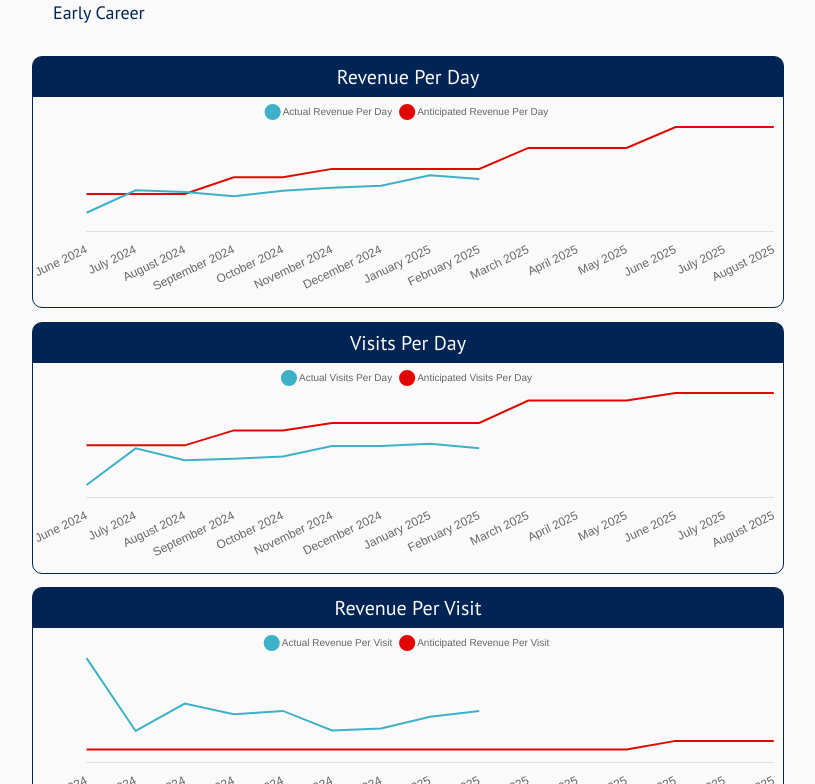
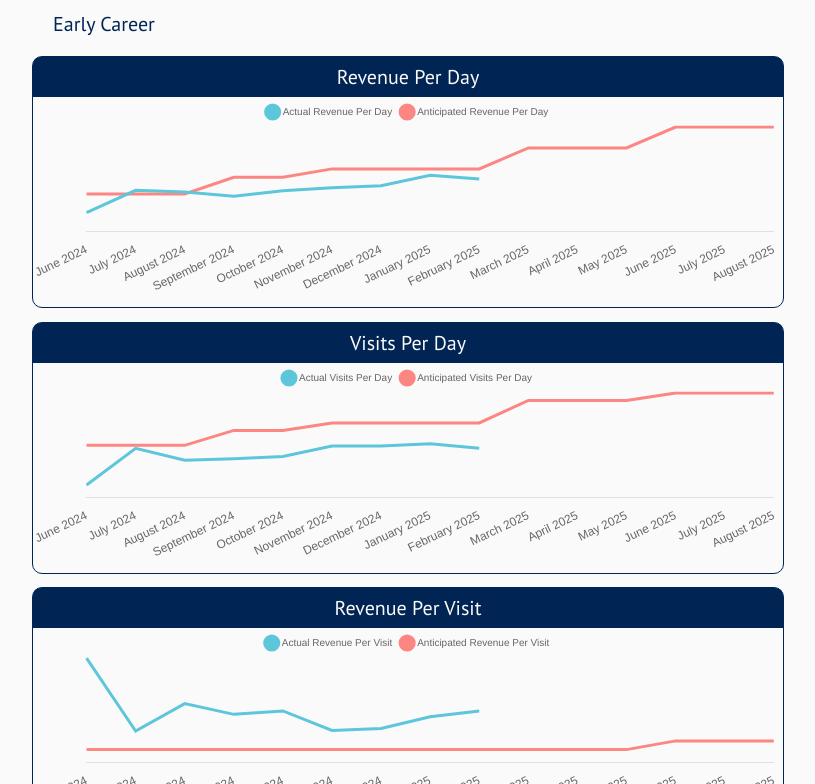
Before and after one commit to AVG-DataAndAnalytics/newHireRamp, a website: page index.html in a window 1280 px wide. Shown: the part 149-933 px from the top of the page, without its empty margins (240-1055 px from the left). Drawn offline with nearby package versions, Linux system fonts and the light colour scheme.

Commit message:
Updated styles to better match current PDF.

```diff
--- a/dvmTransparency.js
+++ b/dvmTransparency.js
@@ -97,17 +97,17 @@ function createGraph1(data, type) {
             datasets: [{
                 label: 'Actual Revenue Per Day',
                 data: data.map(row => row.revenueperday),
-                borderColor: 'rgb(62,177,200)',
-                backgroundColor: 'rgb(62,177,200)',
-                borderWidth: 2,
+                borderColor: 'rgb(93, 198, 219)',
+                backgroundColor: 'rgb(93, 198, 219)',
+                borderWidth: 3,
                 pointStyle: true,
                 pointRadius: 0
             }, {
                 label: 'Anticipated Revenue Per Day',
                 data: data.map(row => row.est_rpd),
-                borderColor: 'rgb(225,6,0)',
-                backgroundColor: 'rgb(225,6,0)',
-                borderWidth: 2,
+                borderColor: 'rgb(252, 134, 130)',
+                backgroundColor: 'rgb(252, 134, 130)',
+                borderWidth: 3,
                 pointStyle: true,
                 pointRadius: 0
             }]
@@ -168,17 +168,17 @@ function createGraph2(data, type) {
             datasets: [{
                 label: 'Actual Visits Per Day',
                 data: data.map(row => row.visitsperday),
-                borderColor: 'rgb(62,177,200)',
-                backgroundColor: 'rgb(62,177,200)',
-                borderWidth: 2,
+                borderColor: 'rgb(93, 198, 219)',
+                backgroundColor: 'rgb(93, 198, 219)',
+                borderWidth: 3,
                 pointStyle: true,
                 pointRadius: 0
             }, {
                 label: 'Anticipated Visits Per Day',
                 data: data.map(row => row.est_vpd),
-                borderColor: 'rgb(225,6,0)',
-                backgroundColor: 'rgb(225,6,0)',
-                borderWidth: 2,
+                borderColor: 'rgb(252, 134, 130)',
+                backgroundColor: 'rgb(252, 134, 130)',
+                borderWidth: 3,
                 pointStyle: true,
                 pointRadius: 0
             }]
@@ -238,17 +238,17 @@ function createGraph3(data, type) {
             datasets: [{
                 label: 'Actual Revenue Per Visit',
                 data: data.map(row => row.revenuepervisit),
-                borderColor: 'rgb(62,177,200)',
-                backgroundColor: 'rgb(62,177,200)',
-                borderWidth: 2,
+                borderColor: 'rgb(93, 198, 219)',
+                backgroundColor: 'rgb(93, 198, 219)',
+                borderWidth: 3,
                 pointStyle: true,
                 pointRadius: 0
             }, {
                 label: 'Anticipated Revenue Per Visit',
                 data: data.map(row => row.est_rpv),
-                borderColor: 'rgb(225,6,0)',
-                backgroundColor: 'rgb(225,6,0)',
-                borderWidth: 2,
+                borderColor: 'rgb(252, 134, 130)',
+                backgroundColor: 'rgb(252, 134, 130)',
+                borderWidth: 3,
                 pointStyle: true,
                 pointRadius: 0
             }]
--- a/style.css
+++ b/style.css
@@ -109,6 +109,7 @@ body {
   color: #fafafa;
   padding: 7px;
   font-family: 'PT Sans', sans-serif;
+  font-weight: light;
   font-size: 20px;
   text-align: center;
   border-top-left-radius: 7px;
@@ -180,7 +181,6 @@ Early Career */
 
 
 .dvm .docName {
-  font-size: 0;
   line-height: 1.2;
   margin: 0;
   text-align: left;
@@ -189,7 +189,7 @@ Early Career */
   line-break: auto;
   overflow-wrap: initial;
   white-space: break-spaces;
-  font-size: 18px;
+  font-size:24px;
   text-rendering: geometricPrecision;
   caret-color: rgba(0, 37, 84, 1);
   text-decoration: none;
@@ -200,7 +200,6 @@ Early Career */
 }
 
 .dvm .tenure {
-  font-size: 0;
   line-height: 1.2;
   margin: 0;
   text-align: left;
@@ -209,7 +208,7 @@ Early Career */
   line-break: auto;
   overflow-wrap: initial;
   white-space: break-spaces;
-  font-size: 18px;
+  font-size: 20px;
   text-rendering: geometricPrecision;
   caret-color: rgba(0, 37, 84, 1);
   text-decoration: none;
@@ -221,7 +220,6 @@ Early Career */
 }
 
 .dvm .careerPhase {
-  font-size: 0;
   line-height: 1.2;
   margin: 0;
   text-align: left;
@@ -230,7 +228,7 @@ Early Career */
   line-break: auto;
   overflow-wrap: initial;
   white-space: break-spaces;
-  font-size: 18px;
+  font-size: 20px;
   text-rendering: geometricPrecision;
   caret-color: rgba(0, 37, 84, 1);
   text-decoration: none;
```
